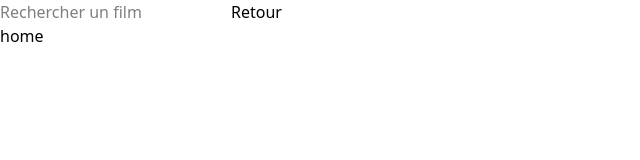
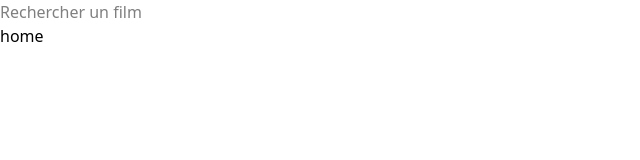
Before and after one commit to kyu-dev/movie_scout, a React (Vite) app: page / in a window 1280 px wide. Shown: the top 160 px of the page, without its empty margins (0-640 px from the left). Built offline with nearby package versions, Linux system fonts and the light colour scheme.

Commit message:
améliorer la visibilité du bouton Retour
- Masquer le bouton Retour quand il n'y a pas de recherche
- Afficher le bouton uniquement si une recherche est en cours ou si l'utilisateur n'est pas sur la page d'accueil

```diff
--- a/src/components/SearchBar.jsx
+++ b/src/components/SearchBar.jsx
@@ -7,11 +7,13 @@ const SearchBar = () => {
   const { query, setQuery, setMovies, setLoading, setError } = useContext(SearchContext);
   const navigate = useNavigate();
 
+
   useEffect(() => {
     if (!query) {
       setMovies([]);
       navigate("/");
       return;
+
     }
 
     const timeout = setTimeout(async () => {
@@ -39,13 +41,14 @@ const SearchBar = () => {
         value={query}
         onChange={(e) => setQuery(e.target.value)}
       />
-      <button
-        onClick={() => navigate("/")}
-        className="back-button"
-
-      >
-        Retour
-      </button>
+      {query && (<button
+        onClick={() => {
+          navigate("/"),
+          setQuery("")
+        }}
+        className="back-button">
+        X
+      </button>)}
     </div>
   );
 };
--- a/src/pages/Search.jsx
+++ b/src/pages/Search.jsx
@@ -1,9 +1,7 @@
 import React from "react";
-import { useNavigate } from "react-router-dom";
 import SearchContainer from "../components/SearchContainer";
 
 const Search = () => {
-  const navigate = useNavigate();
 
   return (
     <>
```
